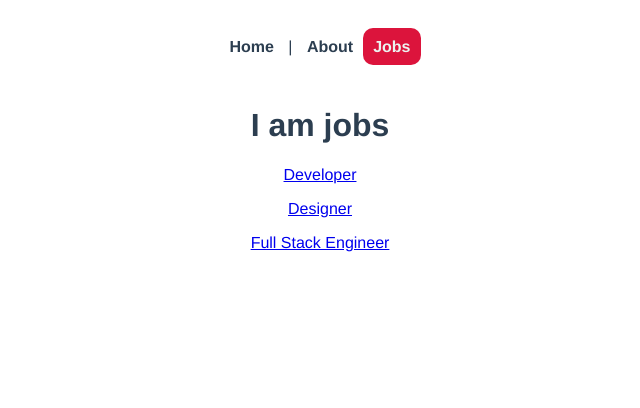
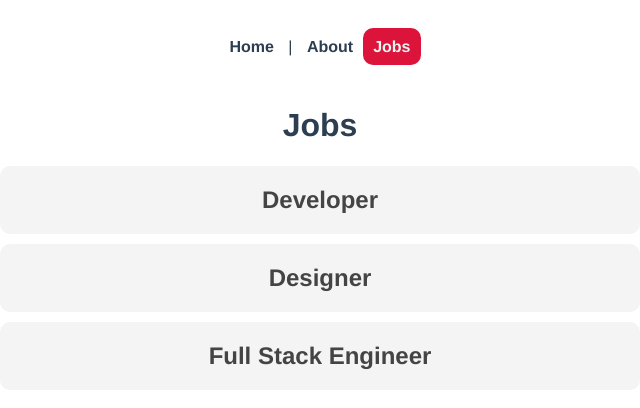
Before and after one commit to Lu-Smith/vue_router_training, a Vue app: page /jobs in a window 1280 px wide. Shown: the top 408 px of the page, without its empty margins (320-960 px from the left). Built offline with nearby package versions, Linux system fonts and the light colour scheme.

Commit message:
Updated styles

```diff
--- a/src/views/jobs/Jobs.vue
+++ b/src/views/jobs/Jobs.vue
@@ -1,8 +1,8 @@
 <template>
-  <h1>I am jobs</h1>
-  <div v-for="job in jobs" :key="job.id">
+  <h1>Jobs</h1>
+  <div v-for="job in jobs" :key="job.id" class="job">
     <router-link :to="{name: 'JobsDetails', params: {id: job.id}}">
-        <p>{{ job.title }}</p>
+        <h2>{{ job.title }}</h2>
     </router-link>
 </div>
 </template>
@@ -24,5 +24,24 @@
 </script>
 
 <style>
+.job h2 {
+    background: #f4f4f4;
+    padding: 20px;
+    border-radius: 10px;
+    margin: 10px auto;
+    max-width: 600px;
+    cursor: pointer;
+    color: #444;
+}
+
+.job:hover {
+    background: #ddd;
+}
+
+.job a {
+    text-decoration: none;
+}
+
+
 
 </style>
--- a/src/views/jobs/JobsDetails.vue
+++ b/src/views/jobs/JobsDetails.vue
@@ -6,11 +6,6 @@
 <script>
 export default {
   props: ['id'],
-  //   data() {
-  //   return {
-  //     id: this.$route.params.id
-  //   }
-  // }
 }
 </script>
 
```
